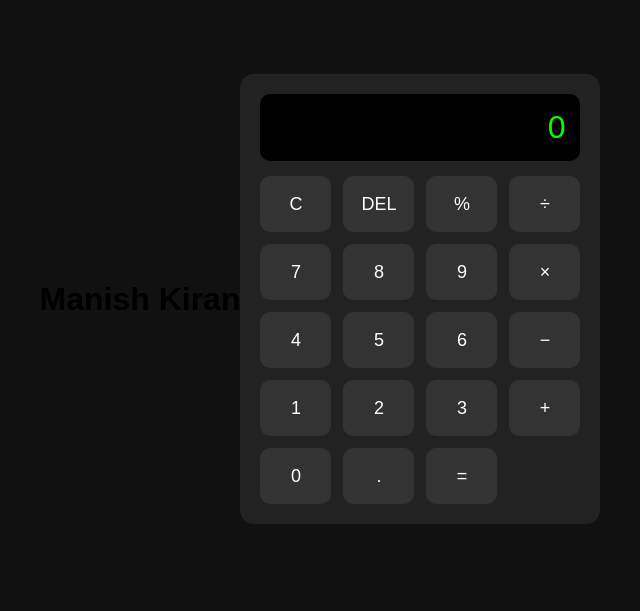
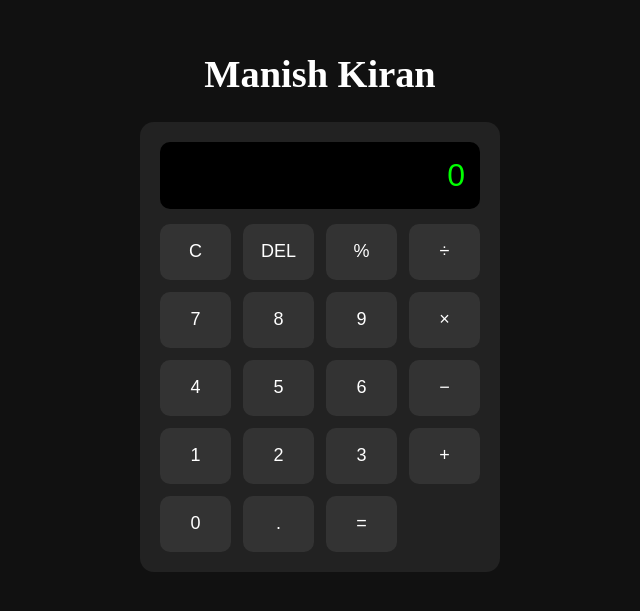
Before and after one commit to manishkiran2001/calculator-project, a React (Vite) app: page / in a window 1280 px wide. Shown: the part 101-712 px from the top of the page, without its empty margins (320-960 px from the left). Built offline with nearby package versions, Linux system fonts and the light colour scheme.

Commit message:
added the developer name

```diff
--- a/src/App.css
+++ b/src/App.css
@@ -12,8 +12,15 @@ body {
 .calculator-container {
   min-height: 100vh;
   display: flex;
+  flex-direction: column;
   justify-content: center;
   align-items: center;
+}
+
+#developer_name{
+  color: white;
+  font-family: cursive;
+  font-size: 3vw;
 }
 
 .calculator {
--- a/src/App.jsx
+++ b/src/App.jsx
@@ -68,7 +68,7 @@ const App = () => {
 
   return (
     <div className="calculator-container">
-      <h1>Manish Kiran</h1>
+      <h1 id="developer_name">Manish Kiran</h1>
       <div className="calculator">
         <div className="display">{display || "0"}</div>
 
```
